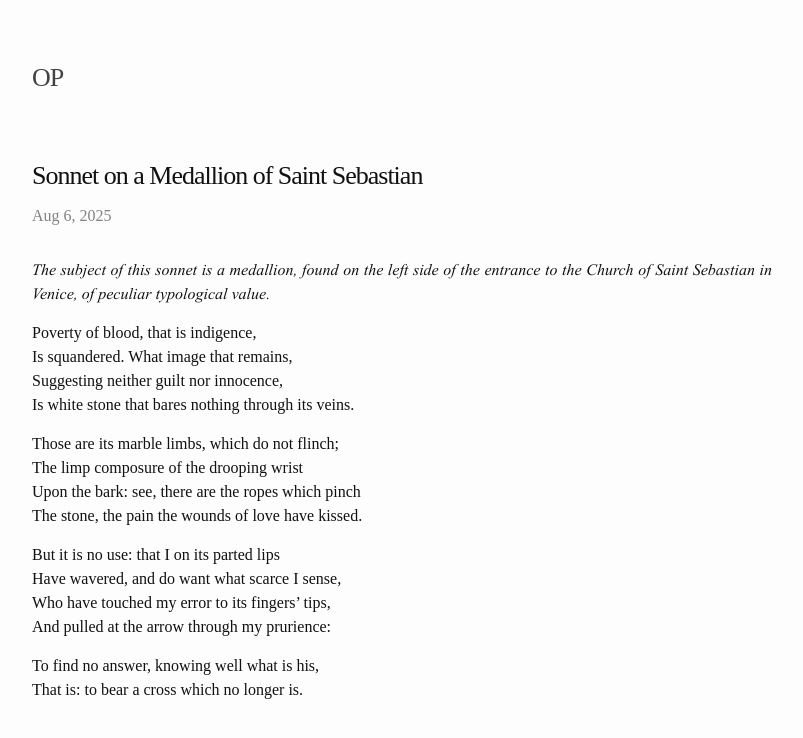
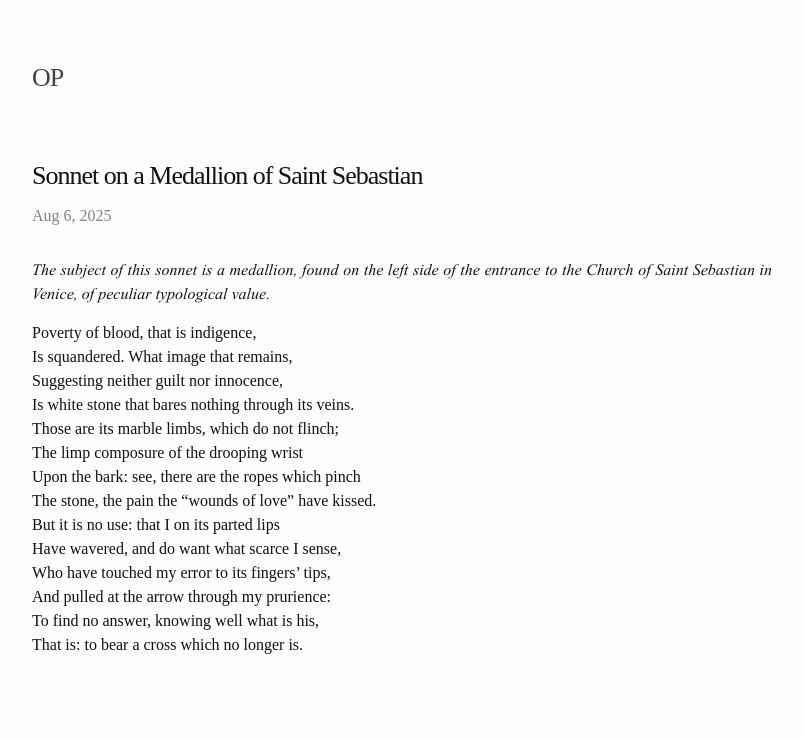
Before and after one commit to TheatrumMundi/TheatrumMundi, a Jekyll site: the page built from _posts/2025-08-06-sonnet-on-a-medallion-of-saint-sebastian.markdown, in a window 1280 px wide. Shown: the top 738 px of the page, without its empty margins (238-1041 px from the left). Built offline with Jekyll 4.4.1, drawn with Linux system fonts in a browser that asks for light colours; some web fonts are replaced.

```diff
--- a/_posts/2025-08-06-sonnet-on-a-medallion-of-saint-sebastian.markdown
+++ b/_posts/2025-08-06-sonnet-on-a-medallion-of-saint-sebastian.markdown
@@ -11,16 +11,13 @@ Poverty of blood, that is indigence, <br>
 Is squandered. What image that remains, <br>
 Suggesting neither guilt nor innocence, <br>
 Is white stone that bares nothing through its veins. <br>
-
 Those are its marble limbs, which do not flinch; <br>
 The limp composure of the drooping wrist <br>
 Upon the bark: see, there are the ropes which pinch <br>
-The stone, the pain the wounds of love have kissed. <br>
-
+The stone, the pain the "wounds of love" have kissed. <br>
 But it is no use: that I on its parted lips <br>
 Have wavered, and do want what scarce I sense, <br>
 Who have touched my error to its fingers’ tips, <br>
 And pulled at the arrow through my prurience: <br>
-
 To find no answer, knowing well what is his, <br>
 That is: to bear a cross which no longer is. <br>
```
